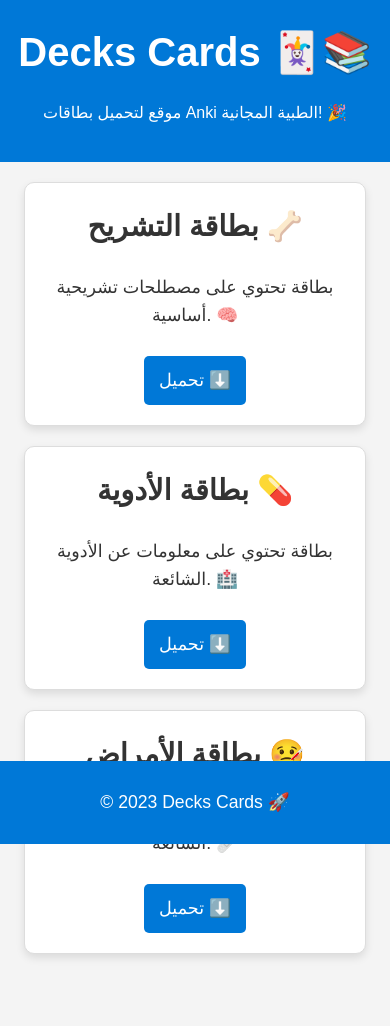
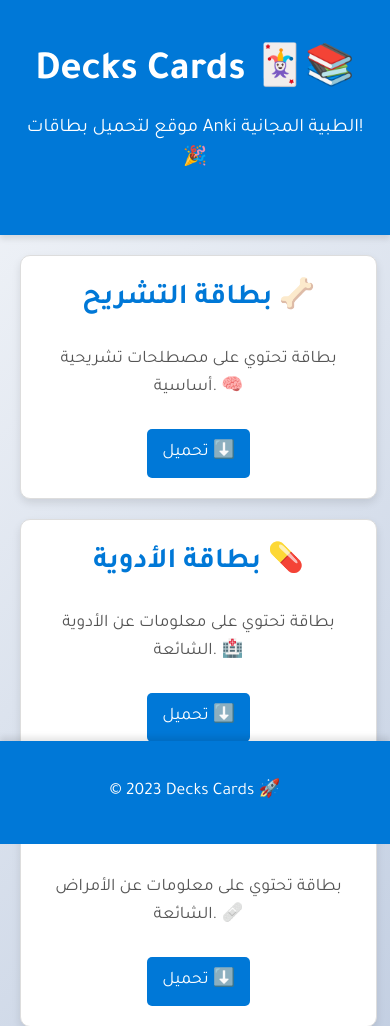
Before and after one commit to SyrezQ/Anki-Dude, a plain HTML site: page index.html in a window 390 px wide. Shown: the top 1026 px of the page. Before the commit the page ends 974 px from the top, so only its background shows below. Drawn offline with Linux system fonts and the light colour scheme.

Commit message:
Update style.css

```diff
--- a/style.css
+++ b/style.css
@@ -1,24 +1,34 @@
+/* الخطوط */
 body {
-    font-family: Arial, sans-serif;
+  font-family: 'Tajawal', sans-serif;
   line-height: 1.6;
   margin: 0;
   padding: 0;
-    background-color: #f4f4f4;
+  background: linear-gradient(135deg, #f5f7fa, #c3cfe2);
   color: #333;
 }
 
+/* الهيدر */
 header {
   background: #0078d7;
   color: #fff;
-    padding: 20px 0;
+  padding: 40px 20px;
   text-align: center;
+  box-shadow: 0 4px 6px rgba(0, 0, 0, 0.1);
 }
 
 header h1 {
   margin: 0;
   font-size: 2.5em;
+  font-weight: 700;
 }
 
+header p {
+  font-size: 1.2em;
+  margin-top: 10px;
+}
+
+/* القائمة الرئيسية */
 main {
   padding: 20px;
 }
@@ -30,6 +40,7 @@
   justify-content: center;
 }
 
+/* البطاقات */
 .card {
   background: #fff;
   border: 1px solid #ddd;
@@ -38,15 +49,23 @@
   width: 300px;
   box-shadow: 0 4px 8px rgba(0, 0, 0, 0.1);
   text-align: center;
+  transition: transform 0.3s ease, box-shadow 0.3s ease;
+}
+
+.card:hover {
+  transform: translateY(-10px);
+  box-shadow: 0 8px 16px rgba(0, 0, 0, 0.2);
 }
 
 .card h2 {
   margin-top: 0;
   font-size: 1.8em;
+  color: #0078d7;
 }
 
 .card p {
   font-size: 1.1em;
+  color: #555;
 }
 
 .card a {
@@ -58,19 +77,34 @@
   text-decoration: none;
   border-radius: 5px;
   font-size: 1.1em;
+  transition: background 0.3s ease;
 }
 
 .card a:hover {
   background: #005bb5;
 }
 
+/* الفوتر */
 footer {
   text-align: center;
-    padding: 10px 0;
+  padding: 20px 0;
   background: #0078d7;
   color: #fff;
   position: fixed;
   width: 100%;
   bottom: 0;
   font-size: 1.1em;
+  box-shadow: 0 -4px 6px rgba(0, 0, 0, 0.1);
 }
+
+/* التصميم المتجاوب */
+@media (max-width: 768px) {
+  .cards-list {
+    flex-direction: column;
+    align-items: center;
+  }
+
+  .card {
+    width: 90%;
+  }
+}
```
Lines whose indentation alone changed are shown as unchanged.
